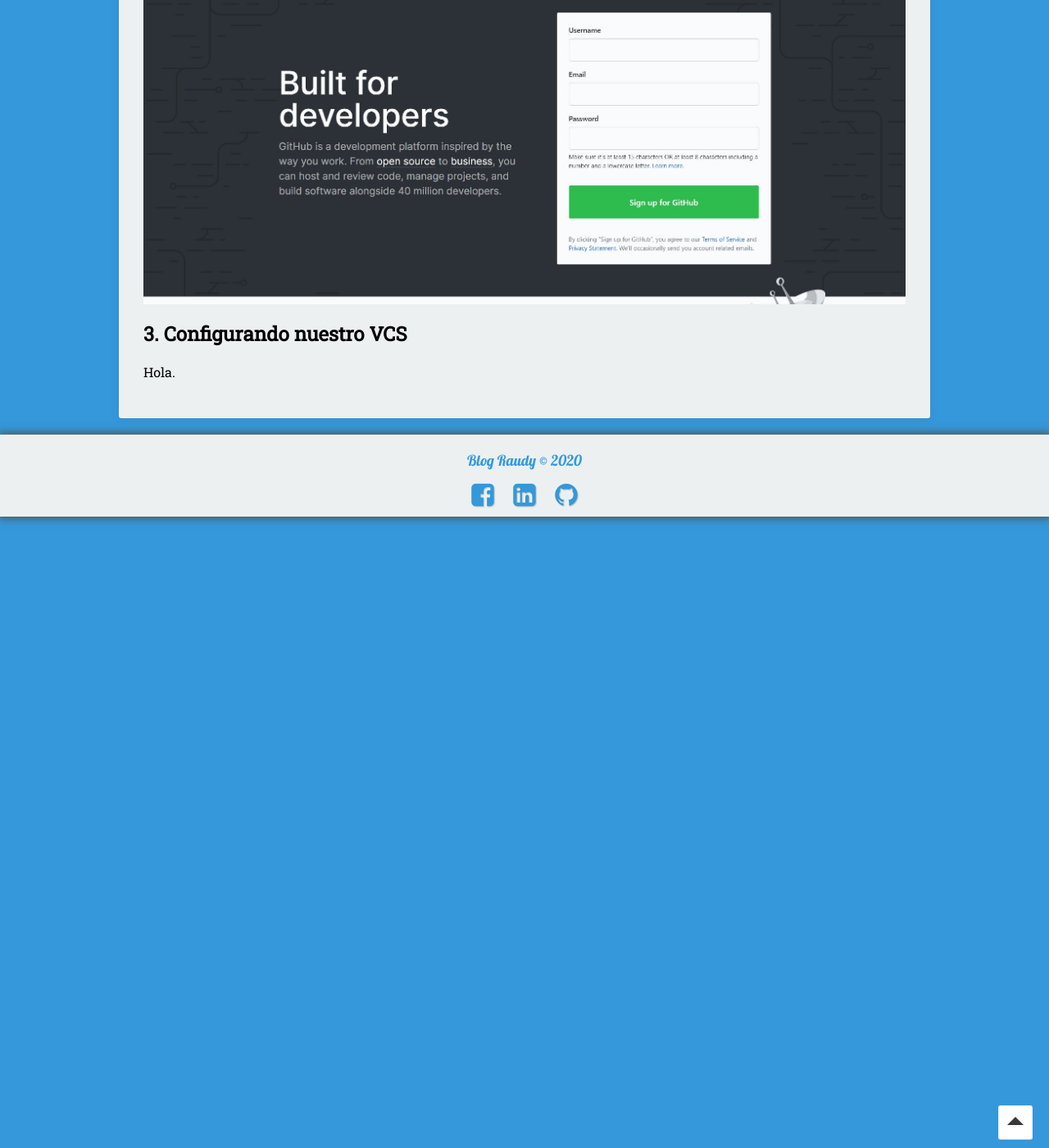
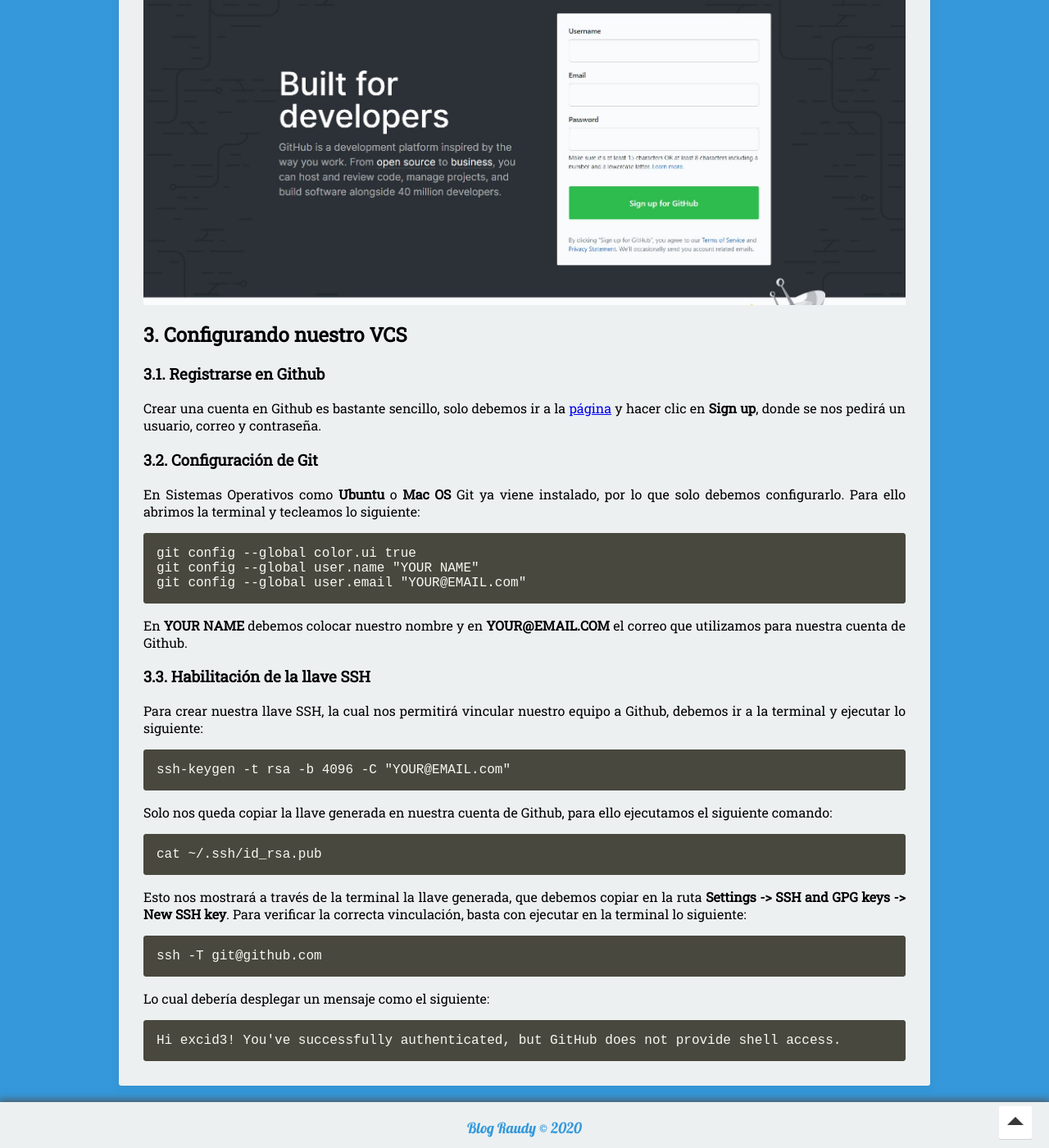
Before and after one commit to nisoto/Blog-anterior-2.0, a Jekyll site: the page built from _posts/2020-04-13-rails-ii-control-de-versiones.md, in a window 1280 px wide and 1400 px high, scrolled down 4180 px. Shown: the whole window at 82% size. Built offline with Jekyll 4.4.1, drawn with Linux system fonts in a browser that asks for light colours; nearby versions of some CDN libraries.

Commit message:
Update 2020-04-13-rails-ii-control-de-versiones.md

````diff
--- a/_posts/2020-04-13-rails-ii-control-de-versiones.md
+++ b/_posts/2020-04-13-rails-ii-control-de-versiones.md
@@ -69,4 +69,44 @@ Seguramente te preguntarás qué tiene que ver Github con Git y la respuesta es
 
 ## 3. Configurando nuestro VCS
 
-Hola.
+### 3.1. Registrarse en Github
+
+Crear una cuenta en Github es bastante sencillo, solo debemos ir a la [página](https://github.com/) y hacer clic en **Sign up**, donde se nos pedirá un usuario, correo y contraseña.
+
+### 3.2. Configuración de Git
+
+En Sistemas Operativos como **Ubuntu** o **Mac OS** Git ya viene instalado, por lo que solo debemos configurarlo. Para ello abrimos la terminal y tecleamos lo siguiente:
+
+```
+git config --global color.ui true
+git config --global user.name "YOUR NAME"
+git config --global user.email "YOUR@EMAIL.com"
+```
+
+En **YOUR NAME** debemos colocar nuestro nombre y en **YOUR@EMAIL.COM** el correo que utilizamos para nuestra cuenta de Github.
+
+### 3.3. Habilitación de la llave SSH
+
+Para crear nuestra llave SSH, la cual nos permitirá vincular nuestro equipo a Github, debemos ir a la terminal y ejecutar lo siguiente:
+
+```
+ssh-keygen -t rsa -b 4096 -C "YOUR@EMAIL.com"
+```
+
+Solo nos queda copiar la llave generada en nuestra cuenta de Github, para ello ejecutamos el siguiente comando:
+
+```
+cat ~/.ssh/id_rsa.pub
+```
+
+Esto nos mostrará a través de la terminal la llave generada, que debemos copiar en la ruta **Settings -> SSH and GPG keys -> New SSH key**. Para verificar la correcta vinculación, basta con ejecutar en la terminal lo siguiente:
+
+```
+ssh -T git@github.com
+```
+
+Lo cual debería desplegar un mensaje como el siguiente:
+
+```
+Hi excid3! You've successfully authenticated, but GitHub does not provide shell access.
+```
````
